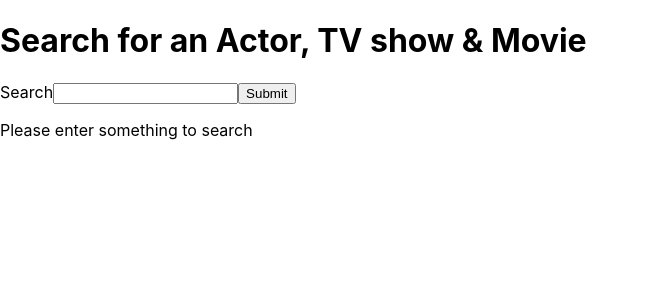
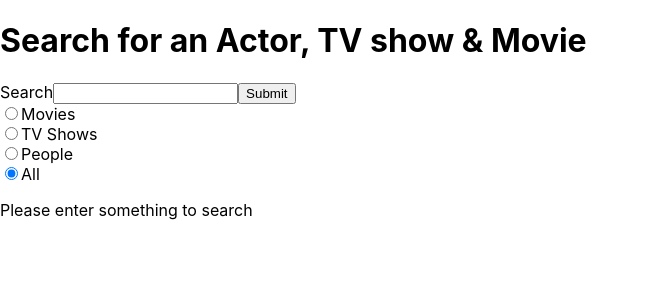
Before and after one commit to AxSch/film-search, a React (Create React App) app: page / in a window 1280 px wide. Shown: the top 300 px of the page, without its empty margins (0-648 px from the left). Built offline with nearby package versions, Linux system fonts and the light colour scheme.

Commit message:
Add filters
Also added handleCheckbox(), extra state props & checkbox markup

```diff
--- a/src/pages/Search/Search.js
+++ b/src/pages/Search/Search.js
@@ -1,4 +1,4 @@
-import React, { useState } from 'react';
+import React, { useState, useEffect } from 'react';
 import { useHistory, useLocation } from "react-router-dom";
 import { useDispatch } from 'react-redux';
 import { fetchMovies, fetchTVshows, fetchPeople } from '../../api/api'
@@ -9,6 +9,8 @@ const Search = () => {
     const [searchData, setSearchData] = useState({})
     const [isDropdown, setIsDropdown] = useState(false)
     const [searchQuery, setSearchQuery] = useState('')
+    const [filter, setFilter] = useState('all')
+    const [isSelected, setIsSelected] = useState(true)
     const history = useHistory()
     const dispatch = useDispatch()
     let location = useLocation()
@@ -27,6 +29,15 @@ const Search = () => {
             setSearchQuery(value)
         }
         setSearchQuery(value)
+    }
+
+    const handleCheckbox = (value) => {
+        setFilter(value)
+        if (filter !== 'all') {
+            setIsSelected(false)
+        } else {
+            setIsSelected(true)
+        }
     }
 
     const onSubmit = (e) => {
@@ -53,12 +64,14 @@ const Search = () => {
 
     const renderResultsList = () => {
         if (!isDropdown && Object.values(searchData)[0] !== undefined && location.search !== "") {
-            return (
-                <div>
-                    <h3>Results</h3>
-                    <ResultsList results={searchData} handleDropdown={setIsDropdown} />
-                </div>
-            )
+            if (filter !== '') {
+                return (
+                    <div>
+                        <h3>Results</h3>
+                        <ResultsList results={searchData} handleDropdown={setIsDropdown} filter={filter} />
+                    </div>
+                )
+            }
         } else if (searchQuery === '') {
             return (
                 <div>
@@ -78,8 +91,18 @@ const Search = () => {
                 <input type="search" id="search" onChange={e => handleSearch(e.target.value)} />
                 <input type="submit" value="Submit" />
                 {isDropdown && Object.keys(searchData).length > 0 && searchQuery !== '' ?
-                    <ResultsList results={searchData} handleDropdown={setIsDropdown} /> : null
+                    <ResultsList results={searchData} handleDropdown={setIsDropdown} filter={filter}/> : null
                 }
+                <div>
+                    <input type="radio" id="movies" onChange={(event) => handleCheckbox(event.target.value)} name="cinematography" value="movies"></input>
+                    <label htmlFor="movies">Movies</label><br></br>
+                    <input type="radio" id="tvShows" onChange={(event) => handleCheckbox(event.target.value)} name="cinematography" value="tvShows"></input>
+                    <label htmlFor="tvShows">TV Shows</label><br></br>
+                    <input type="radio" id="people" onChange={(event) => handleCheckbox(event.target.value)} name="cinematography" value="people"></input>
+                    <label htmlFor="people">People</label><br></br>
+                    <input type="radio" checked={isSelected} id="all" onChange={(event) => handleCheckbox(event.target.value)} name="cinematography" value="all"></input>
+                    <label htmlFor="all">All</label><br></br>
+                </div>
             </form>
             {renderResultsList()}
         </div>
```
